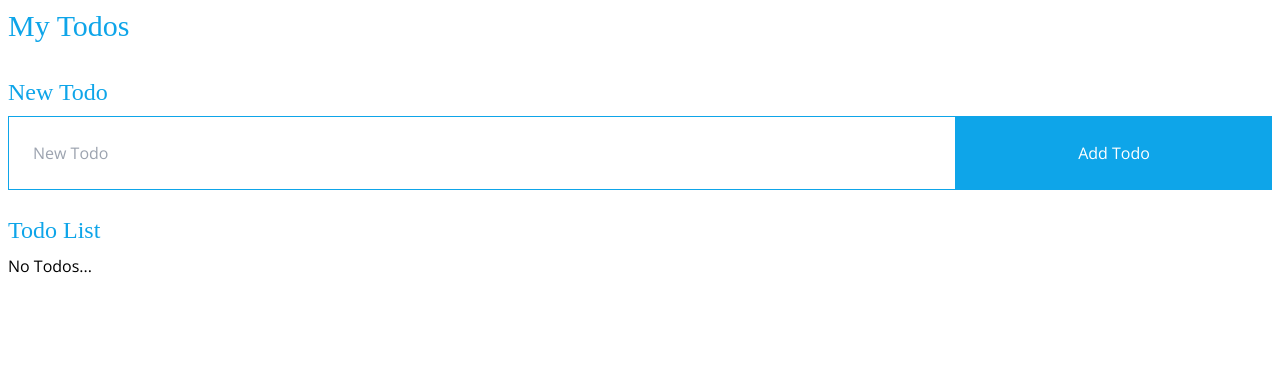
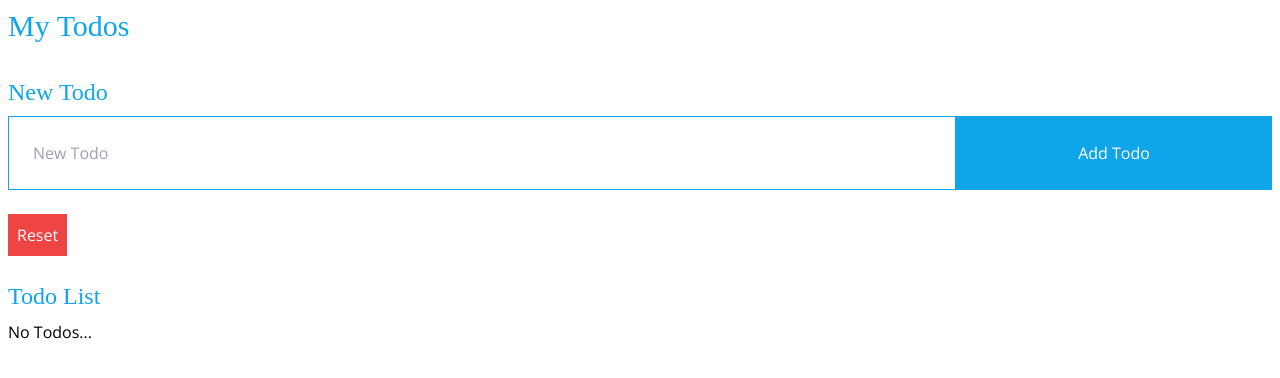
Before and after one commit to bastivogt/Todo-reac-tailwind, a React (Vite) app: page / in a window 1280 px wide. Shown: the top 378 px of the page. Built offline with nearby package versions, Linux system fonts and the light colour scheme; a web font is replaced by a local one.

Commit message:
add a reset button @ App.jsx

```diff
--- a/src/App.jsx
+++ b/src/App.jsx
@@ -13,7 +13,7 @@ function App() {
   // mount
   useEffect(() => {
     //mount = true;
-    console.log("MOUNT");
+    //console.log("MOUNT");
     console.log(loadTodos());
     const storageTodos = loadTodos();
     if (storageTodos) {
@@ -31,7 +31,7 @@ function App() {
   }, [todos]);
 
   function onUpdateTodos() {
-    console.log("ON UPDATE TODOS");
+    //console.log("ON UPDATE TODOS");
     saveTodos(todos);
   }
 
@@ -75,12 +75,24 @@ function App() {
     setTodos(newTodos);
   }
 
+  function onResetHandler() {
+    setTodos([]);
+  }
+
   return (
     <>
       <div className="container mx-auto p-2">
         <h1>My Todos</h1>
         <br />
         <TodoAdd onAddTodo={onAddTodoHandler}></TodoAdd>
+        <br />
+        <button
+          onClick={onResetHandler}
+          className="btn-primary bg-red-500 border-red-500 hover:bg-red-600 hover:border-red-600"
+        >
+          Reset
+        </button>
+        <br />
         <br />
         <TodoList
           todos={todos}
```
